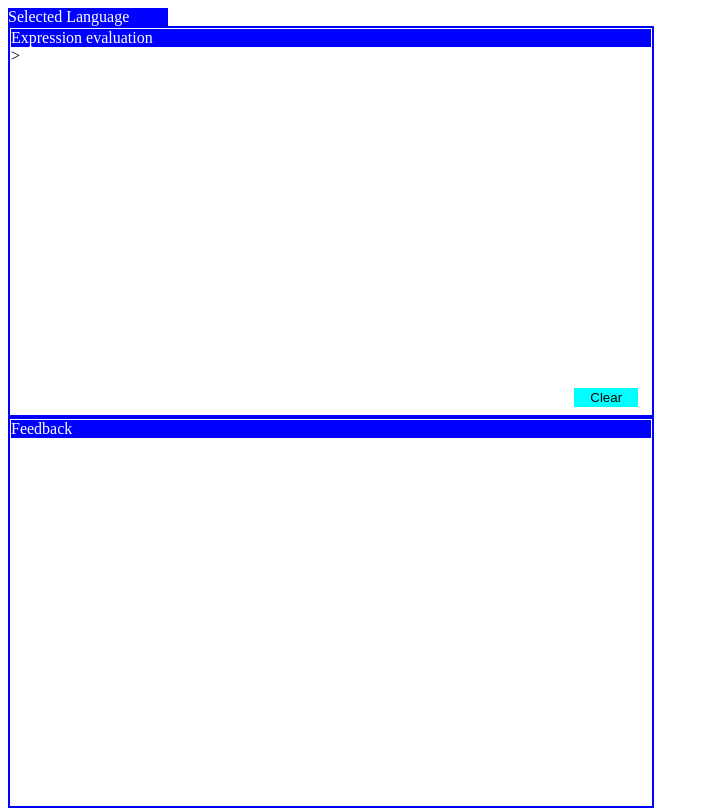
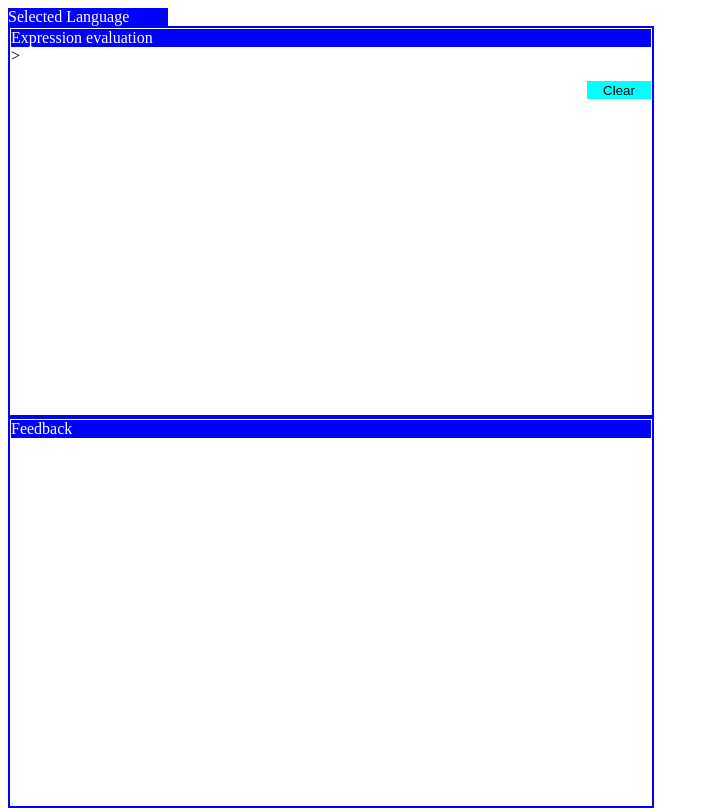
Before and after one commit to MetalUp/Express, an Angular app in the folder Client/: page / in a window 1280 px wide. Shown: the whole page, without its empty margins (0-709 px from the left). Built offline with nearby package versions, Linux system fonts and the light colour scheme; no server answers.

Commit message:
#1 more css tweaks - clear button still out of position

```diff
--- a/Client/src/app/expression-evaluation/expression-evaluation.component.css
+++ b/Client/src/app/expression-evaluation/expression-evaluation.component.css
@@ -48,7 +48,6 @@ div.pane-header {
 div.pane-body {
     display: flex;
     flex-flow: column;
-
     width:100%;
     height: 100%;
 }
@@ -58,16 +57,13 @@ textarea.previous-expressions {
     outline: none;
     border:none;
     resize:none;
-    width: 100%;
+    width: 99%;
     overflow-x: hidden;
     overflow-y: auto;
-    max-height: 50%;
 }
 
 button.clear {
-    position :absolute;
-    top: 93%;
-    left: 88%;
+    align-self:flex-end;
     width:10%;
     height: 5%;
     background-color:aqua;
--- a/Client/src/app/expression-evaluation/expression-evaluation.component.html
+++ b/Client/src/app/expression-evaluation/expression-evaluation.component.html
@@ -6,7 +6,7 @@
     <div class="pane">
         <div class="pane-header">Expression evaluation</div>
         <div class="pane-body">
-            <textarea class="previous-expressions" *ngIf="!!previousExpressions.length" [rows]="(previousExpressions.length * 2) + 1 || 1">{{editorDisplay}}</textarea>
+            <textarea class="previous-expressions" *ngIf="!!previousExpressions.length" [rows]="previousExpressions.length * 2 || 1">{{editorDisplay}}</textarea>
             <div class="expression">
                 <span class="expression">></span>
                 <textarea class="expression" rows="2" [(ngModel)]="expression" (keyup.enter)="onEnter()" (keyup)="onKey($event)"></textarea>
--- a/Client/src/app/expression-evaluation/expression-evaluation.component.ts
+++ b/Client/src/app/expression-evaluation/expression-evaluation.component.ts
@@ -73,7 +73,7 @@ export class ExpressionEvaluationComponent implements OnInit {
       display += `>${e[0]}\n`;
       display += `${e[1]}\n`;
     }
-    return display;
+    return display.trim();
   }
 
   onEnter() {
```
